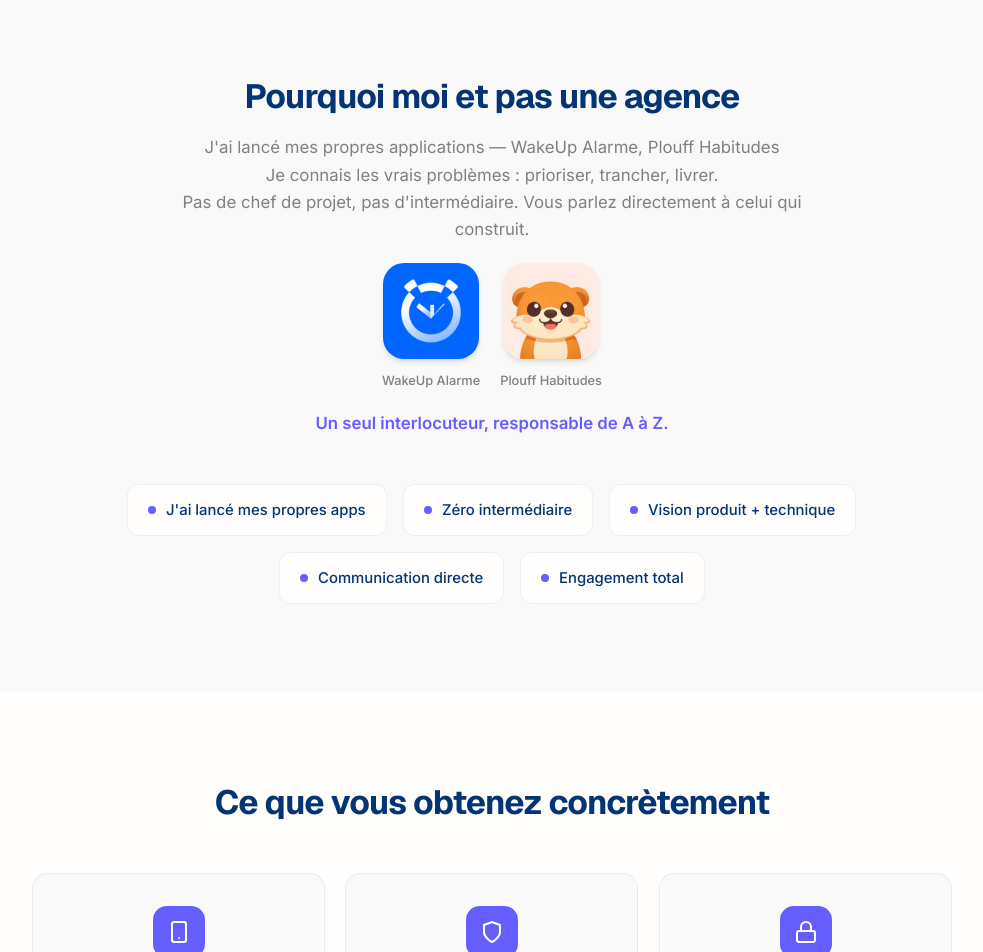
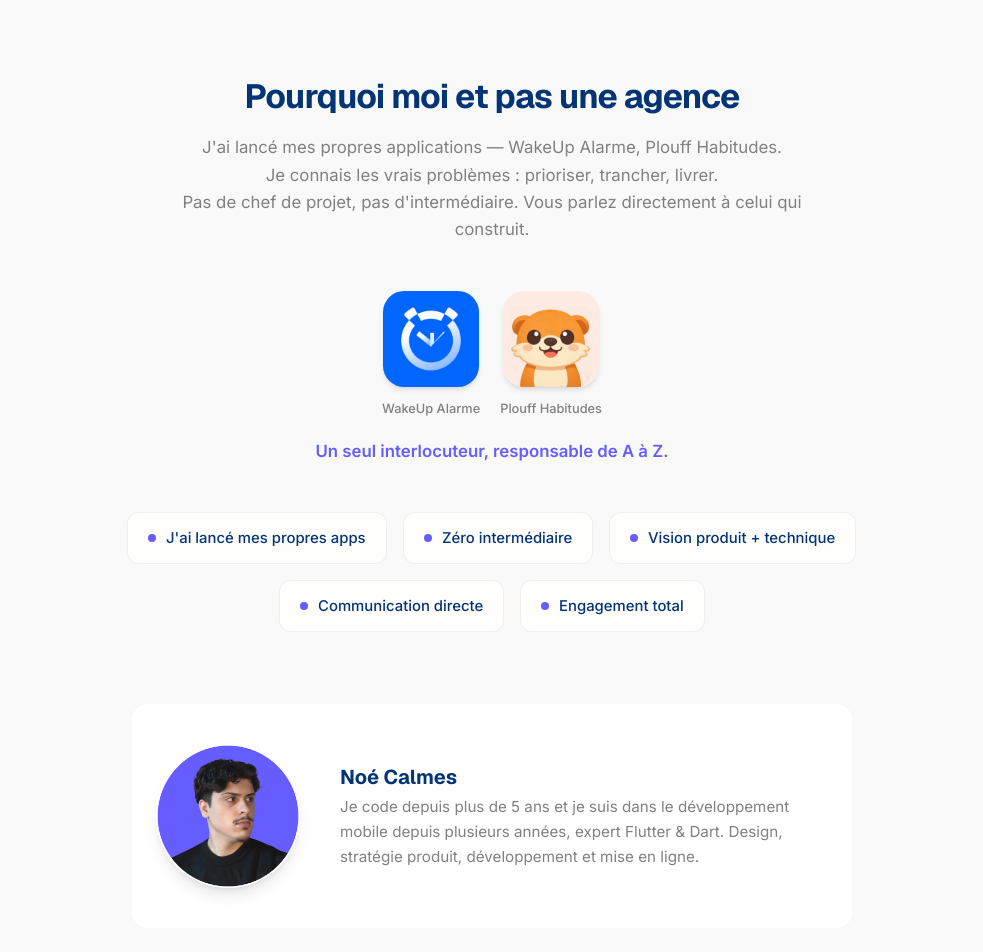
Before and after one commit to NoeCalmes-App/landingpage, a React (Vite) app: page / in a window 1280 px wide. Shown: the part 1040-1992 px from the top of the page, without its empty margins (148-1131 px from the left). Built offline with nearby package versions, Linux system fonts and the light colour scheme.

Commit message:
add section

```diff
--- a/src/App.jsx
+++ b/src/App.jsx
@@ -8,8 +8,10 @@ import plouffIcon from './assets/appicon/plouffhabitudes.png'
 import wackupIcon from './assets/appicon/wackupalarme.png'
 import devSvg from './assets/lib/devmobile.svg'
 import postSvg from './assets/lib/post.svg'
+import mePhoto from './assets/lib/me.png'
 
 const NAV_LINKS = [
+  { href: '#why', label: 'À propos' },
   { href: '#process', label: 'Process' },
   { href: '#deliverables', label: 'Ce que je fais' },
   { href: '#faq', label: 'FAQ' },
@@ -320,18 +322,19 @@ function App() {
       </section>
 
       {/* ========== AUTORITÉ ========== */}
-      <section className="py-16 md:py-22 px-5 bg-card" id="why">
-        <div className="max-w-275 mx-auto text-center">
-          <h2 className="reveal font-heading text-text text-2xl md:text-[2.1rem] font-bold tracking-tight mb-4">
+      <section className="pt-16 pb-16 md:pt-22 md:pb-22 px-5 bg-card" id="why">
+        <div className="max-w-275 mx-auto">
+          <h2 className="reveal font-heading text-text text-2xl md:text-[2.1rem] font-bold tracking-tight text-center mb-4">
             Pourquoi moi et pas une agence
           </h2>
 
-          <p className="reveal text-grey text-[0.95rem] md:text-[1.05rem] leading-relaxed max-w-160 mx-auto mb-5">
-            J'ai lancé mes propres applications — WakeUp Alarme, Plouff Habitudes<br />
-            Je connais les vrais problèmes : prioriser, trancher, livrer.<br />
-            Pas de chef de projet, pas d'intermédiaire. Vous parlez directement à celui qui construit.
+          <p className="reveal text-grey text-[0.95rem] md:text-[1.05rem] leading-relaxed max-w-160 mx-auto text-center mb-10 md:mb-12">
+            J'ai lanc&eacute; mes propres applications — WakeUp Alarme, Plouff Habitudes.<br />
+            Je connais les vrais probl&egrave;mes : prioriser, trancher, livrer.<br />
+            Pas de chef de projet, pas d'interm&eacute;diaire. Vous parlez directement &agrave; celui qui construit.
           </p>
 
+          {/* Apps */}
           <div className="reveal flex items-center justify-center gap-5 mb-5">
             {[
               { icon: wackupIcon, name: 'WakeUp Alarme', url: 'https://wakeupalarm.app/' },
@@ -344,11 +347,11 @@ function App() {
             ))}
           </div>
 
-          <p className="reveal text-brand font-semibold text-[0.95rem] md:text-[1.05rem] mb-10 md:mb-12">
-            Un seul interlocuteur, responsable de A à Z.
+          <p className="reveal text-brand font-semibold text-[0.95rem] md:text-[1.05rem] text-center mb-10 md:mb-12">
+            Un seul interlocuteur, responsable de A &agrave; Z.
           </p>
 
-          <div className="reveal-stagger flex flex-wrap justify-center gap-2.5 md:gap-4 max-w-230 mx-auto">
+          <div className="reveal-stagger flex flex-wrap justify-center gap-2.5 md:gap-4 max-w-230 mx-auto mb-10 md:mb-18">
             {[
               'J\'ai lancé mes propres apps',
               'Zéro intermédiaire',
@@ -364,6 +367,26 @@ function App() {
                 {skill}
               </div>
             ))}
+          </div>
+
+          {/* Photo + Bio */}
+          <div className="reveal max-w-180 mx-auto px-5 md:px-6 md:bg-white md:rounded-2xl md:p-10">
+            <div className="flex flex-col md:flex-row items-center gap-3 md:gap-10">
+              <img
+                src={mePhoto}
+                alt="Noé Calmes"
+                className="w-28 h-28 md:w-36 md:h-36 rounded-full object-cover shadow-lg shrink-0"
+              />
+              <div className="text-center md:text-left">
+                <h3 className="font-heading text-text text-lg md:text-xl font-bold mb-1">
+                  No&eacute; Calmes
+                </h3>
+                <p className="text-grey text-[0.9rem] md:text-[0.95rem] leading-relaxed">
+                  Je code depuis plus de 5 ans et je suis dans le d&eacute;veloppement mobile depuis plusieurs ann&eacute;es, expert Flutter &amp; Dart.
+                  Design, strat&eacute;gie produit, d&eacute;veloppement et mise en ligne.
+                </p>
+              </div>
+            </div>
           </div>
         </div>
       </section>
@@ -523,7 +546,7 @@ function App() {
 
           {/* Nous contacter + socials */}
           <div className="flex items-center gap-4">
-            <p className="text-white text-sm font-semibold">Nous contacter</p>
+            <p className="text-white text-sm font-semibold">Me contacter</p>
             <a href="https://www.linkedin.com/in/noecalmes" target="_blank" rel="noopener noreferrer" aria-label="LinkedIn" className="w-9 h-9 flex items-center justify-center rounded-[8px] bg-white text-brand hover:opacity-80 transition-opacity">
               <svg width="19" height="19" viewBox="0 0 24 24" fill="currentColor">
                 <path d="M20.447 20.452h-3.554v-5.569c0-1.328-.027-3.037-1.852-3.037-1.853 0-2.136 1.445-2.136 2.939v5.667H9.351V9h3.414v1.561h.046c.477-.9 1.637-1.85 3.37-1.85 3.601 0 4.267 2.37 4.267 5.455v6.286zM5.337 7.433a2.062 2.062 0 0 1-2.063-2.065 2.064 2.064 0 1 1 2.063 2.065zm1.782 13.019H3.555V9h3.564v11.452zM22.225 0H1.771C.792 0 0 .774 0 1.729v20.542C0 23.227.792 24 1.771 24h20.451C23.2 24 24 23.227 24 22.271V1.729C24 .774 23.2 0 22.222 0h.003z" />
--- a/src/MentionsLegales.jsx
+++ b/src/MentionsLegales.jsx
@@ -31,7 +31,6 @@ export default function MentionsLegales({ onBack }) {
               <li><strong className="text-text">SIRET :</strong> 922 623 814 00030</li>
               <li><strong className="text-text">N&deg; TVA :</strong> FR25922623814</li>
               <li><strong className="text-text">Activit&eacute; :</strong> Programmation informatique (NAF 6201Z)</li>
-              <li><strong className="text-text">Adresse :</strong> 2500 Rue des Aumi&egrave;res, 12100 Millau, France</li>
               <li><strong className="text-text">Contact :</strong> <a href="mailto:contact@noecalmes.fr" className="text-brand hover:underline">contact@noecalmes.fr</a></li>
             </ul>
           </section>
--- a/src/PolitiqueConfidentialite.jsx
+++ b/src/PolitiqueConfidentialite.jsx
@@ -33,7 +33,6 @@ export default function PolitiqueConfidentialite({ onBack }) {
               <li>SIRET : 922 623 814 00030</li>
               <li>TVA intracommunautaire : FR25922623814</li>
               <li>Activit&eacute; : Programmation informatique (6201Z)</li>
-              <li>Adresse : 2500 Rue des Aumi&egrave;res, 12100 Millau, France</li>
             </ul>
           </section>
 
```
Also changed, not shown: src/assets/lib/me.png (added).
